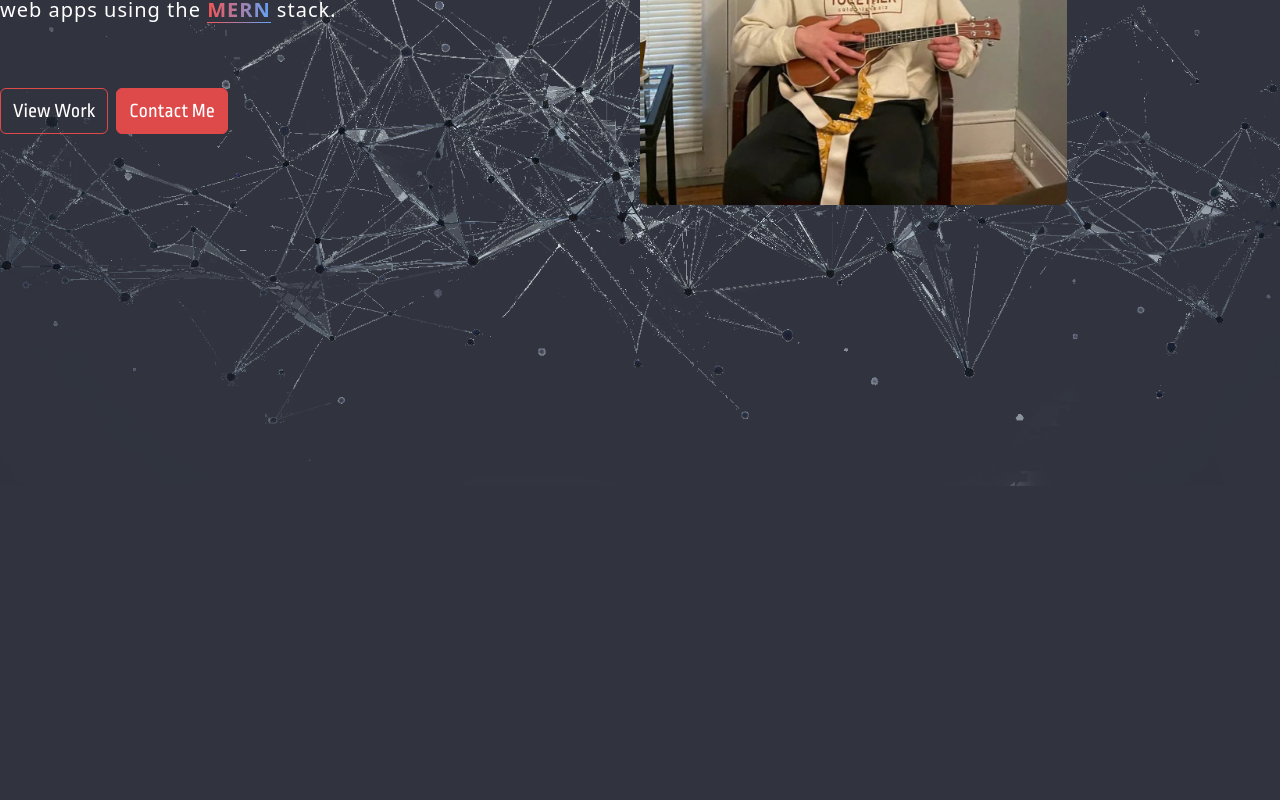
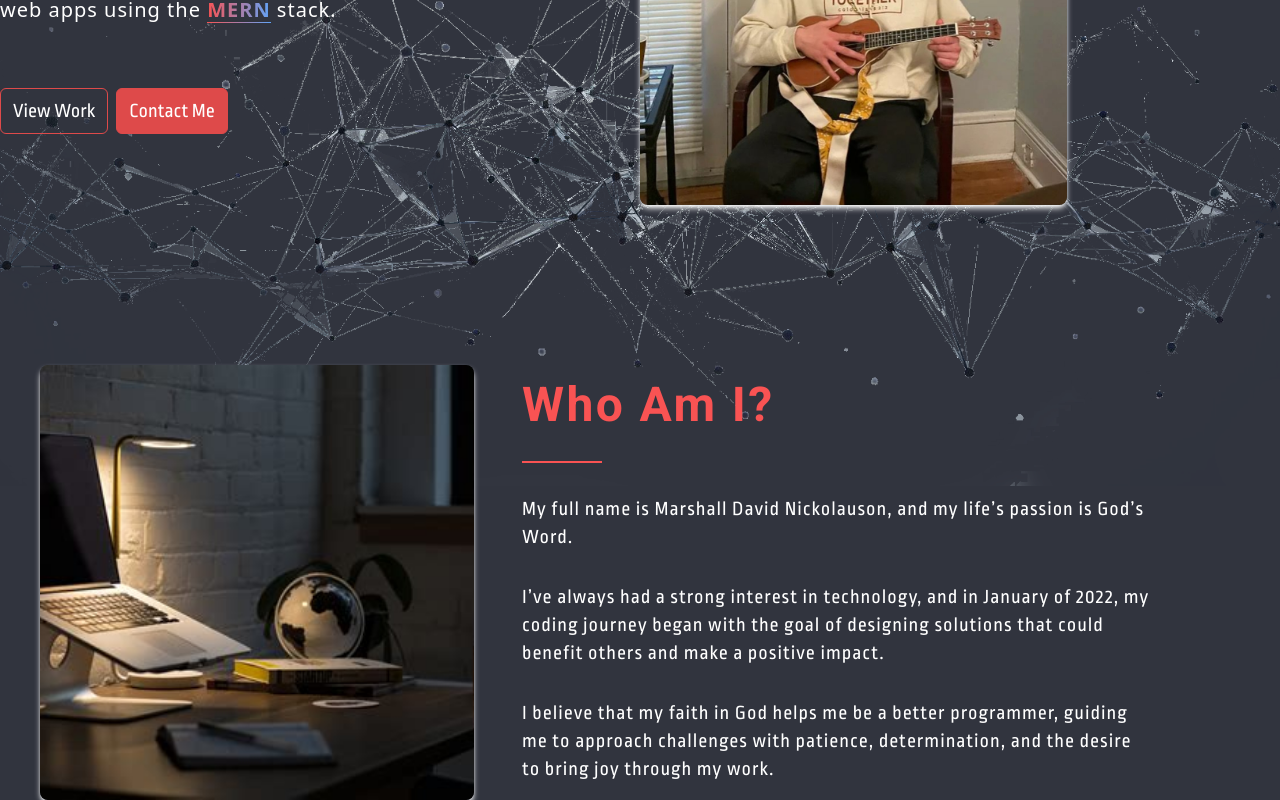
Before and after one commit to MarshallNickolauson/portfolio-website, a React (Vite) app: page / in a window 1280 px wide. Shown: the part 322-1122 px from the top of the page. Before the commit the page ends 808 px from the top, so only its background shows below. Built offline with nearby package versions, Linux system fonts and the light colour scheme.

Commit message:
added about section with animations on scroll

```diff
--- a/package.json
+++ b/package.json
@@ -13,6 +13,7 @@
     "react": "^18.3.1",
     "react-dom": "^18.3.1",
     "react-icons": "^5.3.0",
+    "react-intersection-observer": "^9.13.1",
     "react-router-dom": "^6.26.2"
   },
   "devDependencies": {
--- a/src/App.jsx
+++ b/src/App.jsx
@@ -1,6 +1,7 @@
 import HeroSection from "./components/HeroSection"
 import Navbar from "./components/Navbar"
 import backgroundImage from './assets/img/hero-background.png'
+import AboutSection from "./components/AboutSection"
 
 function App() {
 
@@ -11,6 +12,7 @@ function App() {
     >
       <Navbar />
       <HeroSection />
+      <AboutSection />
     </div>
   )
 }
--- /dev/null
+++ b/src/components/AboutSection.jsx
@@ -0,0 +1,34 @@
+import React from 'react'
+import { useInView } from 'react-intersection-observer';
+import pic from '../assets/img/about-pic.jpg'
+
+const AboutSection = () => {
+    const { ref: divRef, inView: isVisible } = useInView({ threshold: 0.01 });
+
+    return (
+        <div className='container mx-auto mt-40 mb-80'>
+            <div ref={divRef}  className="flex flex-row items-center">
+                <div className={`flex-shrink-0 ${isVisible ? 'fade-in-left' : 'opacity-0'}`}>
+                    <img
+                        src={pic}
+                        alt="About"
+                        className='w-11/12 max-w-full aspect-square object-cover mx-auto rounded-lg float-right shadow-md shadow-white'
+                    />
+                </div>
+                <div className={`flex-1 ml-12 ${isVisible ? 'fade-in-right' : 'opacity-0'}`}>
+                    <div className='space-y-8'>
+                        <h1 className="text-mainOrange text-5xl font-roboto font-bold tracking-wider">Who Am I?</h1>
+                        <span className="block w-[80px] h-[2px] bg-mainOrange"></span>
+                        <div className='space-y-8 max-w-full w-10/12'>
+                            <p className="font-ropa text-white tracking-wider text-xl">My full name is Marshall David Nickolauson, and my life’s passion is God’s Word.</p>
+                            <p className="font-ropa text-white tracking-wider text-xl">I’ve always had a strong interest in technology, and in January of 2022, my coding journey began with the goal of designing solutions that could benefit others and make a positive impact.</p>
+                            <p className="font-ropa text-white tracking-wider text-xl">I believe that my faith in God helps me be a better programmer, guiding me to approach challenges with patience, determination, and the desire to bring joy through my work.</p>
+                        </div>
+                    </div>
+                </div>
+            </div>
+        </div>
+    )
+}
+
+export default AboutSection
--- a/src/components/HeroSection.jsx
+++ b/src/components/HeroSection.jsx
@@ -34,7 +34,7 @@ const HeroSection = () => {
                         <img
                         src={pic}
                         alt="Marshall"
-                        className='w-8/12 max-w-full object-contain mx-auto rounded-lg float-left'
+                        className='w-8/12 max-w-full object-contain mx-auto rounded-lg float-left shadow-md shadow-white'
                         />
                     </div>
                 </div>
--- a/src/index.css
+++ b/src/index.css
@@ -5,3 +5,33 @@
 body {
     background-color: #31343E;
 }
+
+@keyframes fadeInLeft {
+    from {
+        opacity: 0;
+        transform: translateX(-100%);
+    }
+    to {
+        opacity: 1;
+        transform: translateX(0);
+    }
+}
+
+@keyframes fadeInRight {
+    from {
+        opacity: 0;
+        transform: translateX(100%);
+    }
+    to {
+        opacity: 1;
+        transform: translateX(0);
+    }
+}
+
+.fade-in-left {
+    animation: fadeInLeft 1s forwards;
+}
+
+.fade-in-right {
+    animation: fadeInRight 1s forwards;
+}
```
Also changed, not shown: src/assets/img/about-pic.jpg (added), 1 other file (tests, documents, lock files or other folders).
